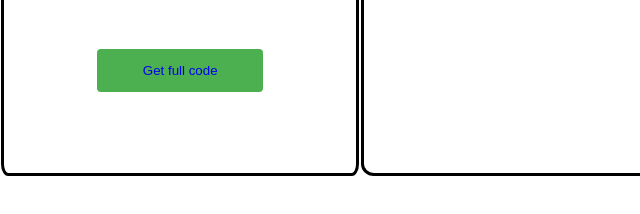
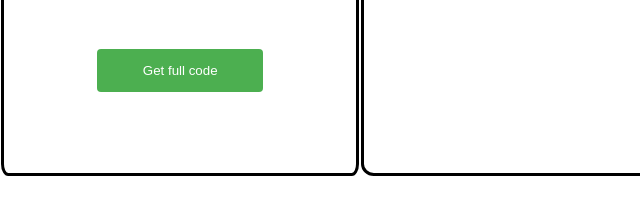
Before and after one commit to Parassingh-90/PYTHON-PROGRAMMING-LAB-polymorphism, a plain HTML site: page experiment/simulation/index.html in a window 1280 px wide. Shown: the part 548-762 px from the top of the page, 0-640 px from the left. Drawn offline with Linux system fonts and the light colour scheme.

Commit message:
Update index.html

```diff
--- a/experiment/simulation/index.html
+++ b/experiment/simulation/index.html
@@ -117,7 +117,7 @@
                 <input type="button" value="previous" id="prev" onclick="prev()">
                 <input type="button" value="Reset" id="reset">
 		<br><br><br>
-		<button id="code" style="background-color: #4CAF50;"><a style="text-decoration: none;" href="images/polymorphism.txt" download>Get full code</a></button>
+		<button id="code" style="background-color: #4CAF50;"><a style="text-decoration: none;color: white;" href="images/polymorphism.txt" download>Get full code</a></button>
             </center>
         </div>
         <div class="column col2" id="logic">
```
